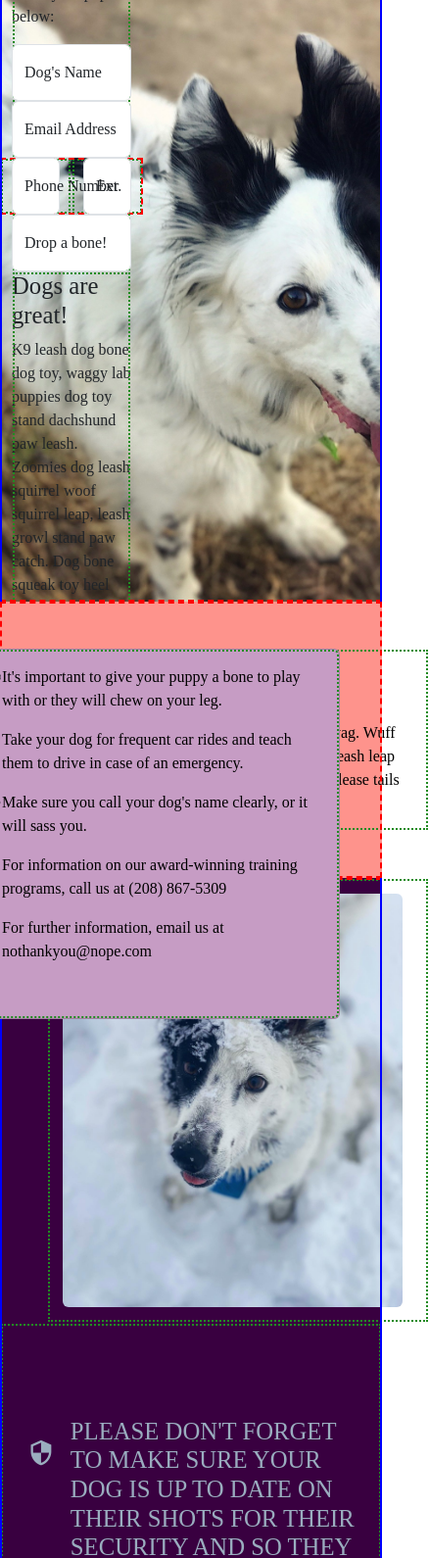
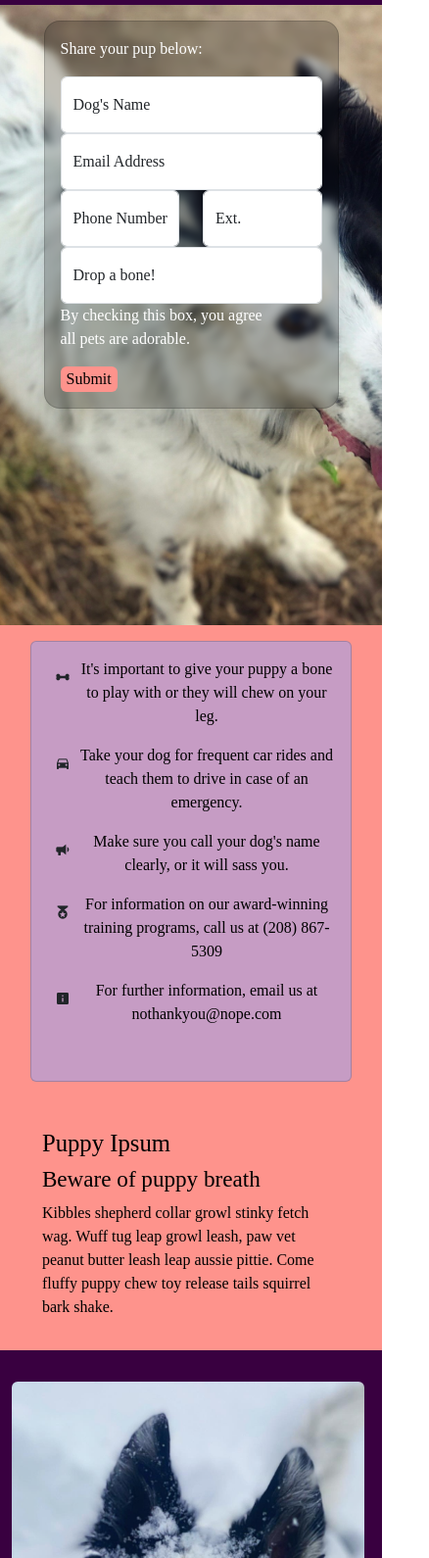
Before and after one commit to ScottWallin/checkpoint1, a plain HTML site: page index.html in a window 390 px wide. Shown: the part 69-1659 px from the top of the page at 98% size, 438 px wide, since content can reach past the window. Drawn offline with nearby package versions, Linux system fonts and the light colour scheme.

Commit message:
duck tales

```diff
--- a/index.html
+++ b/index.html
@@ -33,12 +33,12 @@
 </style>
 
 
-<body class="debug">
+<body class="">
 
   <!-- SECTION NAV BAR // pretty sure this is done. check back later.-->
   <header class="container-fluid sticky-top">
     <section class="row bg-color">
-      <div class="col-12 justify-content-start m-2">
+      <div class="col-12 justify-content-start my-1 py-3">
         <h1 class="mdi mdi-paw light-text light-text m-0"> DOG IPSUM</h1>
       </div>
     </section>
@@ -48,13 +48,15 @@
 
     <!-- SECTION HERO IMG & FIRST PORTION -->
     <div class="row hero-img">
-      <!-- <div class="justify-content-start mt-2"></div> -->
+      <div class="col-12">
+        <div class="row">
 
           <!-- STUB FORM -->
-      <div>
-        <div class="col-4 m-0">
-          <p class="">Share your pup below:</p>
-          <form>
+          <div class="col-12">
+            <div class="row justify-content-evenly align-items-center mt-3">
+              <div class="col-10 col-md-4 m-0">
+                <form class="p-3 blurry-bg">
+                  <p class="text-white">Share your pup below:</p>
                   <div class="form-floating">
                     <input type="text" class="form-control" id="name" placeholder="name">
                     <label for="name">Dog's Name</label>
@@ -81,19 +83,30 @@
                     <input type="text" class="form-control" id="submit" placeholder="Drop a bone!">
                     <label for="submit">Drop a bone!</label>
                   </div>
+                  <div class="col-10 fw-strong">
+                    <p class="text-white">By checking this box, you agree all pets are adorable.</p>
+                  </div>
+                  <div class="col-3 submit">
+                    <button class="border-0 bg-pink text-black rounded"> Submit</button>
+                  </div>
                 </form>
               </div>
-        <div class="col-4 col-md-4 d-flex justify-content-flex-end">
+              <div class="col-1 d-none d-md-block"></div>
+              <div class="col-4 d-flex justify-content-flex-end hide-text blurry-bg">
                 <div class="">
-            <h2>Dogs are great!</h2>
-            <p>K9 leash dog bone dog toy, waggy lab puppies dog toy stand dachshund paw leash. Zoomies dog leash
+                  <h2 class="text-white">Dogs are great!</h2>
+                  <p class="text-white">K9 leash dog bone dog toy, waggy lab puppies dog toy stand dachshund paw leash.
+                    Zoomies dog leash
                     squirrel
                     woof
-              squirrel leap, leash growl stand paw catch. Dog bone squeak toy heel pittie boops paw paw floppy ears
+                    squirrel leap, leash growl stand paw catch. Dog bone squeak toy heel pittie boops paw paw floppy
+                    ears
                     floof,
                     nose
-              heel crossbreed puppy.
-            </p>
+                    heel crossbreed puppy.</p>
+                </div>
+              </div>
+            </div>
           </div>
         </div>
       </div>
@@ -102,49 +115,57 @@
     <!-- STUB END FORM -->
 
     <!-- SECTION NEXT AREA WITH THE FLOATING CARD -->
-    <div class="row bg-pink position-relative py-5">
-      <div class="col-12 col-md-5 mx-5">
-        <h2 class="text-black">Puppy Ipsum</h2>
+    <div class="row bg-pink justify-content-center p-3">
+      <div class="col-11 col-md-5 order-1 order-md-0">
+        <div class="row">
+          <h2 class="text-black mt-5">Puppy Ipsum</h2>
           <h3 class="text-black">Beware of puppy breath</h3>
           <p class=text-black>Kibbles shepherd collar growl stinky fetch wag. Wuff tug leap growl leash, paw vet peanut
             butter leash leap aussie pittie. Come fluffy puppy chew toy release tails squirrel bark shake.</p>
         </div>
+      </div>
 
       <!-- STUB THE CARD -->
-      <div class="card card-bg col-12 col-md-6 mx-4 pb-4 d-flex move">
+      <div class="card card-bg col-11 col-md-6 pb-4 move order-0 order-md-1">
+        <div class=" row">
           <div class="card-body">
-          <div class="d-flex">
-            <i class="mdi mdi-bone"></i>
-            <p class="text-black">It's important to give your puppy a bone to play with or they will chew on your leg.
+            <div class="d-flex flex-row">
+              <i class="mdi mdi-bone p-2 text-center"></i>
+              <p class="text-black text-center">It's important to give your puppy a bone to play with or they will chew
+                on your leg.
               </p>
             </div>
             <div class="d-flex">
-            <i class="mdi mdi-car"></i>
-            <p class="text-black">Take your dog for frequent car rides and teach them to drive in case of an
+              <i class="mdi mdi-car p-2 text-center"></i>
+              <p class="text-black text-center">Take your dog for frequent car rides and teach them to drive in case of
+                an
                 emergency.
               </p>
             </div>
             <div class="d-flex">
-            <i class="mdi mdi-bullhorn"></i>
-            <p class="text-black">Make sure you call your dog's name clearly, or it will sass you.</p>
+              <i class="mdi mdi-bullhorn p-2 text-center"></i>
+              <p class="text-black text-center">Make sure you call your dog's name clearly, or it will sass you.</p>
             </div>
             <div class="d-flex">
-            <i class="mdi mdi-medal"></i>
-            <p class="text-black">For information on our award-winning training programs, call us at (208) 867-5309
+              <i class="mdi mdi-medal p-2 text-center"></i>
+              <p class="text-black text-center">For information on our award-winning training programs, call us at (208)
+                867-5309
               </p>
             </div>
             <div class="d-flex">
-            <i class="mdi mdi-information-box"></i>
-            <p class="text-black">For further information, email us at nothankyou@nope.com</p>
+              <i class="mdi mdi-information-box p-2 text-center"></i>
+              <p class="text-black text-center">For further information, email us at nothankyou@nope.com</p>
+            </div>
           </div>
         </div>
       </div>
     </div>
 
     <!-- SECTION next part with a cute dog photo -->
-    <div class="row bg-color light-text justify-content-space-around align-items-center">
-      <div class="col-12 col-md-3 justify-content-start ms-5 p-3">
-        <img class="cute-img img-fluid rounded-2" src="cutedog.JPG" alt="">
+    <div class="row bg-color light-text justify-content-center align-items-center">
+      <div class="col-12 col-md-3 py-3 my-3">
+        <!-- <img class="cute-img rounded-2" src="cutedog.JPG" alt=""> -->
+        <div class="cute-img img-cute rounded"></div>
       </div>
 
       <!-- <div class="row"> -->
@@ -164,7 +185,7 @@
             tennis
             ball tennis ball dog tails collar.</p>
           <div class="d-flex justify-content-flex-end">
-            <button class="bg-pink">More</button>
+            <button class="bg-pink rounded border-0">More</button>
           </div>
 
         </div>
@@ -174,33 +195,47 @@
 
     <!-- SECTION the part with three boxes -->
     <div class="row justify-content-evenly align-items-center py-3 lower-bg">
-      <div class=" card-bg col 12 col-md-3 m-0 border border-secondary border-2 rounded around order-0">
+      <div class=" card-bg col-10 col-md-3 mb-5 border border-secondary border-2 rounded around order-1 order-md-0">
+        <div class="row justify-content-center">
+          <div class="col-10">
             <i class="mdi mdi-format-quote-open"></i>
             <p>A lot of important text</p>
             <p class="dark-text">Also important text, but a different color.</p>
           </div>
-      <div class=" card-bg col 12 col-md-3 p-2 border border-secondary border-2 rounded around order-1 order-md-0">
+        </div>
+      </div>
+      <div class=" card-bg col-10 col-md-3 p-2 my-5 border border-secondary border-2 rounded around order-0 order-md-1">
+        <div class=" row justify-content-center">
+          <div class="col-10">
             <div class="text-center dark-text fs-4">
               <i class="mdi mdi-star-circle"></i>
               <i class="mdi mdi-star-circle"></i>
               <i class="mdi mdi-star-circle"></i>
             </div>
-        <p>Super important words about how dogs are rated three stars out of three stars, not three stars out of five
+            <p>Super important words about how dogs are rated three stars out of three stars, not three stars out of
+              five
               or
               ten.</p>
-        <p class="dark-text">10/10 Doctors recommend a dog in your life, or a pet of some kind if you're allergic. You
+            <p class="dark-text">10/10 Doctors recommend a dog in your life, or a pet of some kind if you're allergic.
+              You
               poor human if you
               are. My deepest condolences</p>
           </div>
-      <div class=" card-bg col 12 col-md-3 m-0 border border-secondary border-2 rounded around order-2">
+        </div>
+      </div>
+      <div class=" card-bg col-10 col-md-3 mb-5 border border-secondary border-2 rounded around order-2 order-md-2">
+        <div class="row justify-content-center">
+          <div class="col-10">
             <i class="mdi mdi-format-quote-open"></i>
             <p>A lot of important text</p>
             <p class="dark-text">Also important text, but a different color.</p>
           </div>
         </div>
+      </div>
+    </div>
     <!-- SECTION The end of the page -->
     <div class="row bg-color">
-      <div class="col-12 p-3">
+      <div class="col-12 p-4">
         <h2 class="light-text">Life is better with a pup</h2>
         <p class="light-text">Yes, I'm one of those overboard dog dads who even has a tattoo of their dog. Life is
           short
@@ -211,7 +246,7 @@
 
   <!-- SECTION footer -->
   <footer class="container-fluid">
-    <div class="row card-bg py-2">
+    <div class="row card-bg py-3">
       <div class="d-flex">
         <div class="col-12 text-center">
           <p>Made with love and dog hair</p>
--- a/style.css
+++ b/style.css
@@ -12,19 +12,48 @@ body {
 }
 
 .cute-img {
-  height: 50vh;
-  width: auto;
+  height: 580px;
+  width: 360px;
+  background-repeat: no-repeat;
+  background: url(cutedog.JPG);
+  background-position: center;
+  background-size: cover;
 
 }
 
-.move {
-  position: absolute;
-  right: 19px;
+@media (max-width: 768px) {
+  .img-cute {
+    background-size: cover;
+    background-repeat: no-repeat;
+    background-position: center;
+    height: 615px;
+  }
+}
 
+@media (min-width: 992px) {
+  .move {
+    transform: translateY(3vh)
+  }
+}
+
+@media (max-width: 768px) {
+  .hide-text {
+    display: block;
+    visibility: hidden;
+  }
 }
 
 .around {
   box-shadow: 0px 4px 5px 0px #390040;
+}
+
+.blurry-bg {
+  background: rgba(0, 0, 0, 0.23);
+  border-radius: 16px;
+  box-shadow: 0 4px 30px rgba(0, 0, 0, 0.1);
+  backdrop-filter: blur(3.6px);
+  -webkit-backdrop-filter: blur(3.6px);
+  border: 1px solid rgba(0, 0, 0, 0.15);
 }
 
 
```
Lines whose indentation alone changed are shown as unchanged.
